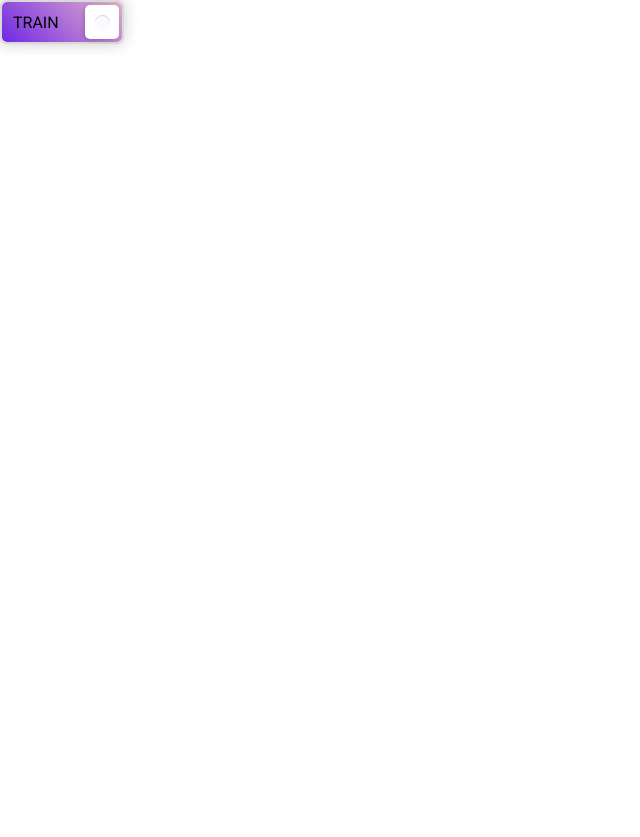
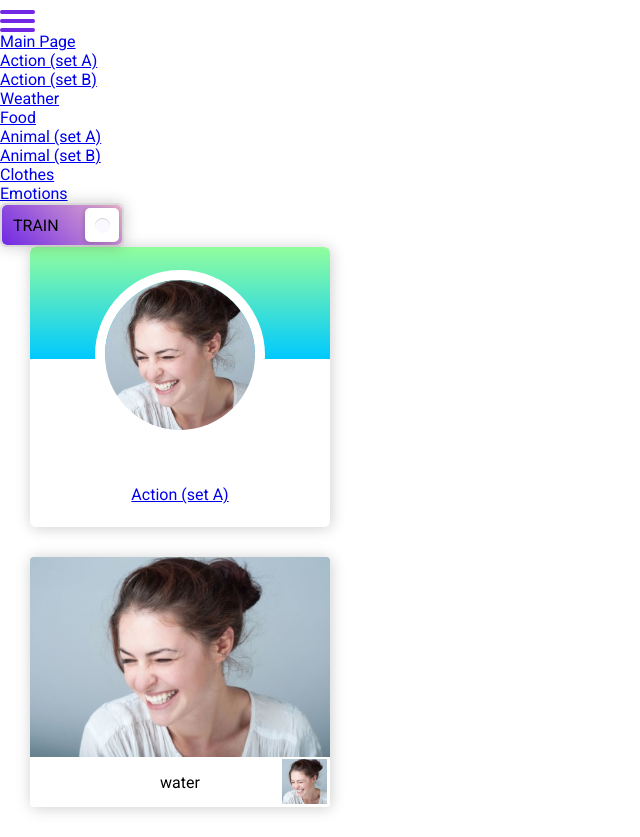
Before and after one commit to Abdulloh76/english-for-kids, a website: page index.html in a window 1280 px wide. Shown: the whole page, without its empty margins (0-640 px from the left). Before the commit the page ends 800 px from the top, so only its background shows below. Drawn offline with Linux system fonts and the light colour scheme.

Commit message:
feat: add main card and word card structures, humburger

```diff
--- a/index.html
+++ b/index.html
@@ -11,8 +11,24 @@
 
     <div class="wrapper">
         <header class="header">
+
             <nav class="navigation">
-
+                <span class="hamburger">
+                    <span class="hamburger__item hamburger__first"></span>
+                    <span class="hamburger__item hamburger__second"></span>
+                    <span class="hamburger__item hamburger__third"></span>
+                </span>
+                <ul class="navigation__list">
+                    <li><a href="#">Main Page</a></li>
+                    <li><a href="#/cards">Action (set A)</a></li>
+                    <li><a href="#/cards">Action (set B)</a></li>
+                    <li><a href="#/cards">Weather</a></li>
+                    <li><a href="#/cards">Food</a></li>
+                    <li><a href="#/cards">Animal (set A)</a></li>
+                    <li><a href="#/cards">Animal (set B)</a></li>
+                    <li><a href="#/cards">Clothes</a></li>
+                    <li><a href="#/cards">Emotions</a></li>
+                </ul>
             </nav>
             <label class="switch ">
                 <input type="checkbox" class="switch-checkbox" checked>
@@ -21,10 +37,26 @@
             </label>
         </header>
 
-        <div class="cards-layout main-cards">
-            <a href="#/cards" class="main-card">
-                <img src="" alt="" class="main-card__item">
+        <div class="cards-layout main-cards play">
+            <a href="#/cards" class="main-card main-card-play">
+                <img src="laugh.jpg" alt="" class="main-card__image">
+                Action (set A)
             </a>
+        </div>
+
+
+        <div class="cards-layout word-cards">
+            <div href="#/cards" class="">
+                <div class="word-card">
+                    <img src="laugh.jpg" alt="" class="word-card__image">
+                    <p class="word-card__header">water</p>
+                    <img src="laugh.jpg" alt="" class="word-card__reverse">
+                </div>
+                <div class="word-card word-card-translate hidden">
+                    <img src="laugh.jpg" alt="" class="word-card__image">
+                    <p class="word-card__header">вода</p>
+                </div>
+            </div>
         </div>
 
     </div>
--- a/sass/base/_base.scss
+++ b/sass/base/_base.scss
@@ -9,3 +9,11 @@ body {
     font-size: 1.6rem;
     font-family: "Roboto", "Arial", sans-serif;
 }
+
+.wrapper {
+    margin: 10px auto;
+}
+
+.hidden {
+    display: none;
+}
--- a/sass/base/_mixins.scss
+++ b/sass/base/_mixins.scss
@@ -8,3 +8,8 @@
     height: $height;
     width: $width;
 }
+
+@mixin transform-rotate ($rotate, $origin) {
+    transform: rotate($rotate);
+    transform-origin: $origin;
+}
--- /dev/null
+++ b/sass/components/_cads.scss
@@ -0,0 +1,62 @@
+.main-card {
+    @include box-size(280px, 300px);
+    display: flex;
+    justify-content: space-around;
+    flex-direction: column;
+    border-radius: 6px;
+    text-align: center;
+    background: linear-gradient(180deg, #7028e4, #e5b2ca 40%, #ffffff 0px, #ffffff 100%);
+    box-shadow: 1px 1px 15px rgba(0,0,0,0.2);
+    margin-left: 30px;
+    transition: box-shadow 0.3s ease;
+    &:hover {
+        box-shadow: 1px 1px 30px rgba(0,0,0,0.5);
+    }
+    &__image {
+        @include box-size(150px, 150px);
+        object-fit: cover;
+        margin: 0 auto;
+        border-radius: 50%;
+        border: 10px solid #ffffff;
+    }
+    &-play {
+        background: linear-gradient(180deg, #92fe9d, #00c9ff 40%, #ffffff 0px, #ffffff 100%);
+    }
+}
+
+.word-card {
+    @include box-size(250px, 300px);
+    position: relative;
+    cursor: pointer;
+    box-shadow: 1px 1px 15px rgba(0,0,0,0.2);
+    margin: 30px;
+    overflow: hidden;
+    border-radius: 3px;
+    transition: box-shadow 0.3s ease;
+    text-align: center;
+
+    &:hover {
+        box-shadow: 1px 1px 30px rgba(0,0,0,0.5);
+    }
+
+    &__image {
+        @include box-size(80%, 100%);
+        object-fit: cover;
+        border-top-left-radius: 3px;
+        border-top-right-radius: 3px;
+    }
+    &__header {
+        display: inline-block;
+        margin-top: 12px;
+    }
+    &__reverse {
+        @include box-size(45px, 45px);
+        position: absolute;
+        bottom: 3px;
+        right: 3px;
+        object-fit: cover;
+    }
+    /*& + &-translate {
+
+    }*/
+}
--- /dev/null
+++ b/sass/components/_hamburger.scss
@@ -0,0 +1,27 @@
+.hamburger {
+    @include box-size($height: 22px, $width: 40px);
+    display: flex;
+    flex-wrap: wrap;
+    align-content: space-between;
+    cursor: pointer;
+
+    &__item {
+        display: inline-block;
+        @include box-size($height: 4px, $width: 35px);
+        border-radius: 4px;
+        background-color: #7028e4;
+    }
+}
+
+.hamburger-active {
+    cursor: pointer;
+    .hamburger__first {
+        @include transform-rotate ($rotate: 30deg, $origin: left);
+    }
+    .hamburger__second {
+        display: none;
+    }
+    .hamburger__third {
+        @include transform-rotate ($rotate: -30deg, $origin: left);
+    }
+}
--- a/sass/style.scss
+++ b/sass/style.scss
@@ -4,4 +4,6 @@
 
 
 
-@import "components/switch"
+@import "components/switch";
+@import "components/hamburger";
+@import "components/cads";
```
Also changed, not shown: laugh.jpg (added), sass/style.css, 1 other file.
